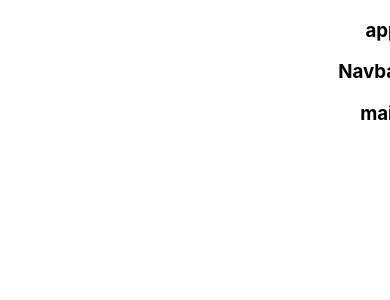
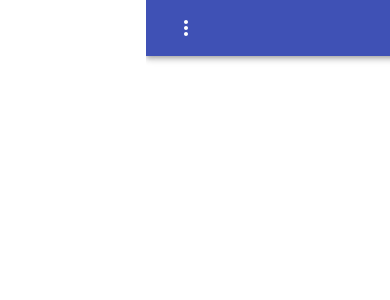
Before and after one commit to mohsen12999/noonap, a React (Create React App) app: page / in a window 390 px wide. Shown: the top 300 px of the page. Built offline with nearby package versions, Linux system fonts and the light colour scheme.

Commit message:
add header base on size

```diff
--- a/package.json
+++ b/package.json
@@ -5,6 +5,7 @@
   "homepage": "http://mohsen12999.github.io/noon-ap",
   "dependencies": {
     "@material-ui/core": "^4.3.3",
+    "@material-ui/icons": "^4.2.1",
     "@types/classnames": "^2.2.9",
     "@types/jest": "24.0.18",
     "@types/node": "12.7.2",
--- a/src/components/App.tsx
+++ b/src/components/App.tsx
@@ -6,9 +6,12 @@ import Main from "./Main";
 import NotFound from "./NotFound";
 import About from "./About";
 
+import Header from "./headers/header";
+
 const App: React.FC = () => {
   return (
     <div className="App">
+      <Header />
       <header className="App-header">
         <h3>app name</h3>
       </header>
--- /dev/null
+++ b/src/components/headers/big-header.tsx
@@ -0,0 +1,44 @@
+import React from "react";
+import { makeStyles } from "@material-ui/core/styles";
+import Paper from "@material-ui/core/Paper";
+import Tabs from "@material-ui/core/Tabs";
+import Tab from "@material-ui/core/Tab";
+
+import MiniHeader from "./mini-header";
+
+const useStyles = makeStyles({
+  root: {
+    flexGrow: 1
+  }
+});
+
+const BigHeader: React.FC = () => {
+  const classes = useStyles();
+  const [value, setValue] = React.useState(0);
+
+  function handleChange(event: React.ChangeEvent<{}>, newValue: number) {
+    setValue(newValue);
+  }
+
+  return (
+    <div>
+      <h2>logo name</h2>
+      <h3>header span</h3>
+      <Paper className={classes.root}>
+        <Tabs
+          value={value}
+          onChange={handleChange}
+          indicatorColor="primary"
+          textColor="primary"
+          centered
+        >
+          <Tab label="Item One" />
+          <Tab label="Item Two" />
+          <Tab label="Item Three" />
+        </Tabs>
+      </Paper>
+    </div>
+  );
+};
+
+export default BigHeader;
--- /dev/null
+++ b/src/components/headers/header.tsx
@@ -0,0 +1,15 @@
+import React from "react";
+import MiniHeader from "./mini-header";
+import BigHeader from "./big-header";
+
+const Header: React.FC = () => {
+  const isMobile: boolean = window.innerWidth <= 500;
+
+  if (isMobile) {
+    return <MiniHeader />;
+  } else {
+    return <BigHeader />;
+  }
+};
+
+export default Header;
--- /dev/null
+++ b/src/components/headers/mini-header.tsx
@@ -0,0 +1,50 @@
+import React from "react";
+import { createStyles, makeStyles, Theme } from "@material-ui/core/styles";
+import AppBar from "@material-ui/core/AppBar";
+import Toolbar from "@material-ui/core/Toolbar";
+import Typography from "@material-ui/core/Typography";
+import IconButton from "@material-ui/core/IconButton";
+import MenuIcon from "@material-ui/icons/Menu";
+import MoreIcon from "@material-ui/icons/MoreVert";
+
+const useStyles = makeStyles((theme: Theme) =>
+  createStyles({
+    root: {
+      flexGrow: 1
+    },
+    menuButton: {
+      marginLeft: theme.spacing(2)
+    },
+    title: {
+      flexGrow: 1
+    }
+  })
+);
+
+const MiniHeader: React.FC = () => {
+  const classes = useStyles();
+
+  return (
+    <div className={classes.root}>
+      <AppBar position="static">
+        <Toolbar>
+          <IconButton
+            edge="start"
+            className={classes.menuButton}
+            color="inherit"
+            aria-label="menu"
+          >
+            <MenuIcon />
+          </IconButton>
+          <Typography variant="h6" className={classes.title}>
+            نون
+          </Typography>
+          <IconButton edge="end" color="inherit">
+            <MoreIcon />
+          </IconButton>
+        </Toolbar>
+      </AppBar>
+    </div>
+  );
+};
+export default MiniHeader;
```
Also changed, not shown: src/components/header/header.tsx (deleted, +0 -12 lines), 1 other file (tests, documents, lock files or other folders).
